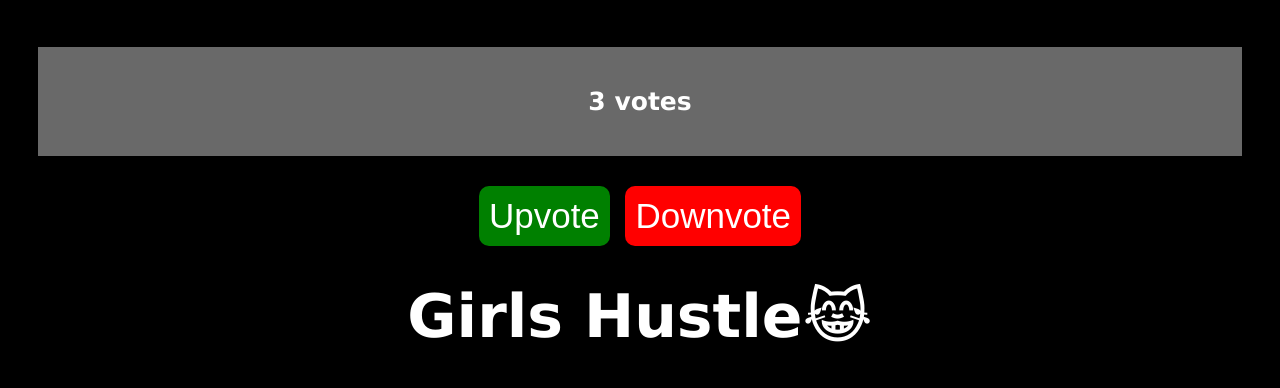
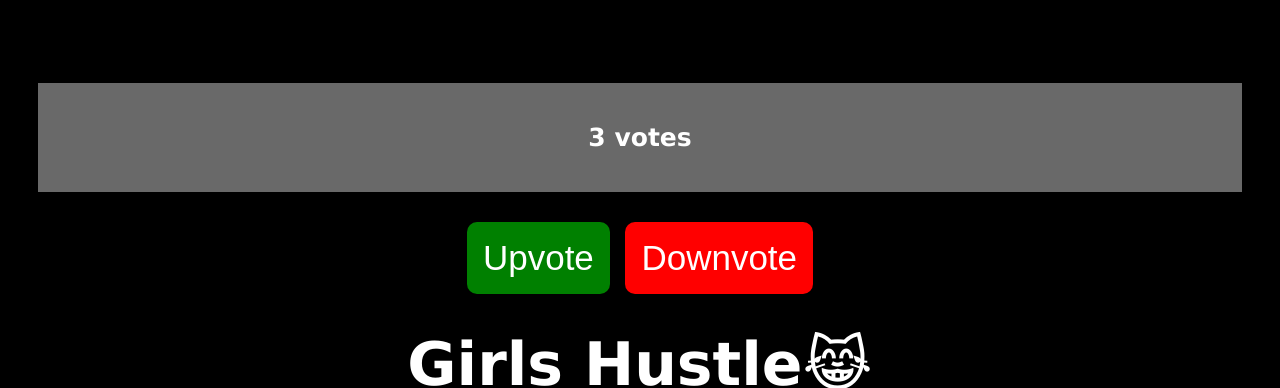
Before and after one commit to MabrakaComed/MabrakaComed.github.io, a PHP site: page /signup.html in a window 1280 px wide. Shown: the part 3862-4250 px from the top of the page. Run offline with PHP 8.4, Linux system fonts and the light colour scheme.

Commit message:
Update style.css

```diff
--- a/style.css
+++ b/style.css
@@ -43,8 +43,8 @@ button {
  border-radius: 10px;
  border: none;
  color: white;
- padding: 10px;
- font-size: 16px;
+ padding: 16px;
+ font-size: 24px;
 }
 
 #upvote {
```
